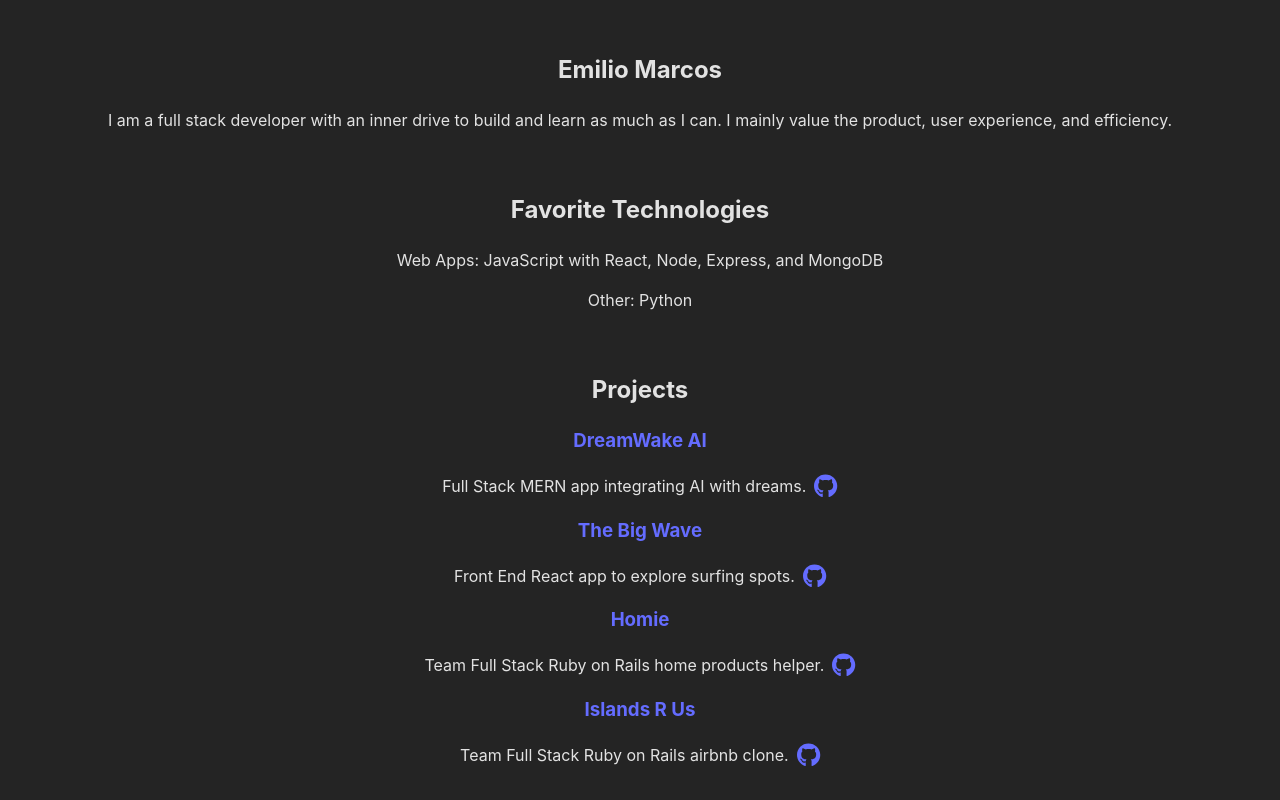
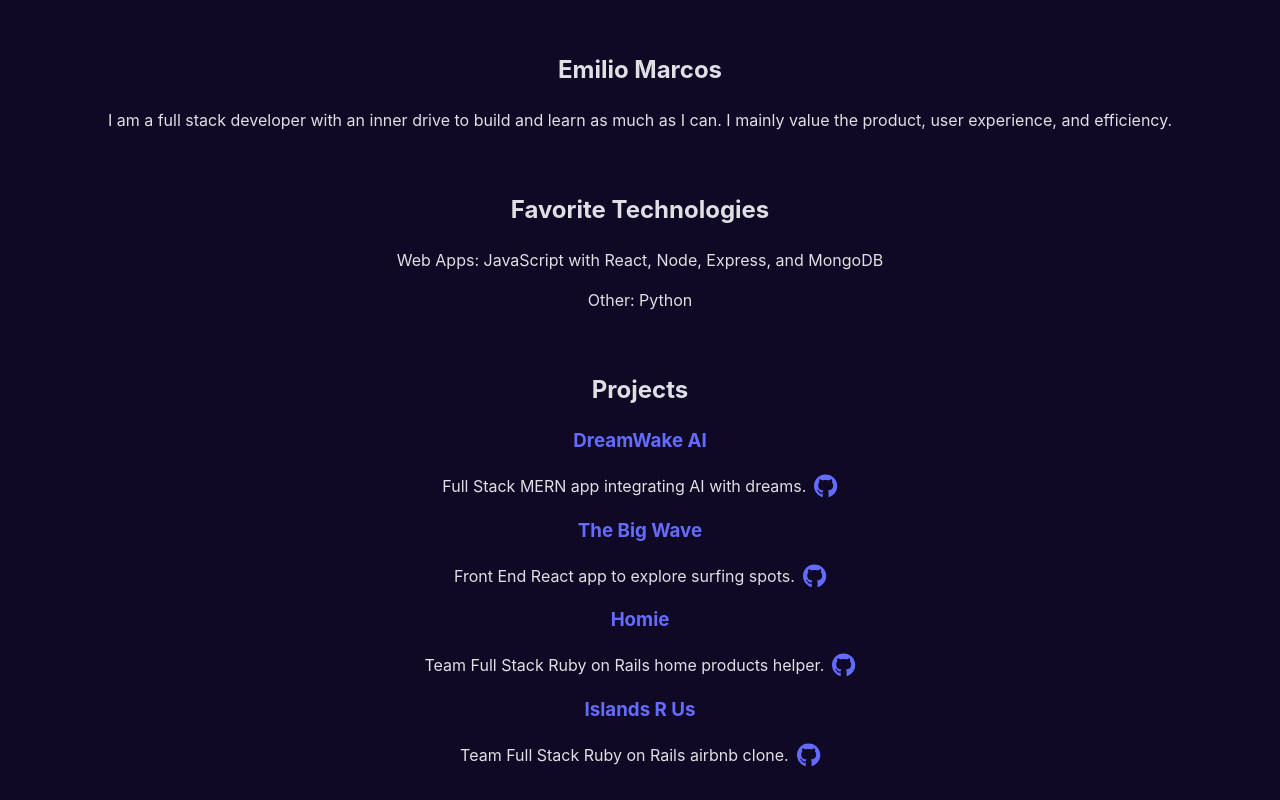
Before and after one commit to emiliomarcos/portfolio, a React (Vite) app: page / in a window 1280 px wide. Shown: the top 800 px of the page. Built offline with nearby package versions, Linux system fonts and the light colour scheme.

Commit message:
change background color

```diff
--- a/src/index.css
+++ b/src/index.css
@@ -5,7 +5,7 @@
 
   color-scheme: light dark;
   color: rgba(255, 255, 255, 0.87);
-  background-color: #242424;
+  background-color: #100926;
 
   font-synthesis: none;
   text-rendering: optimizeLegibility;
```
